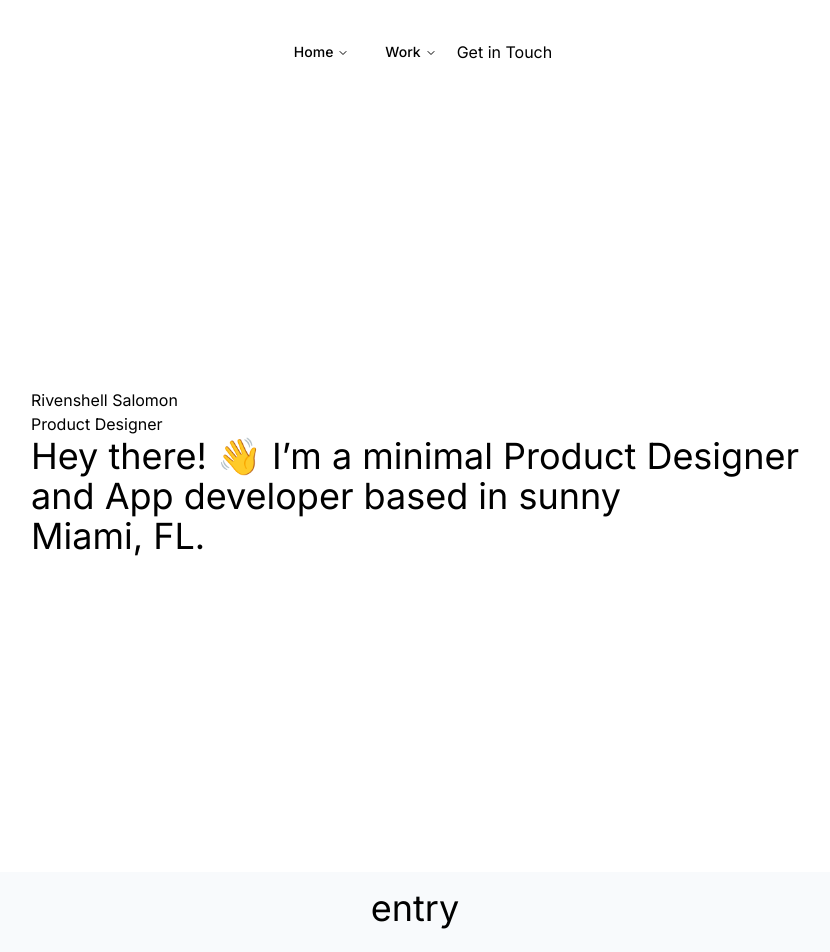
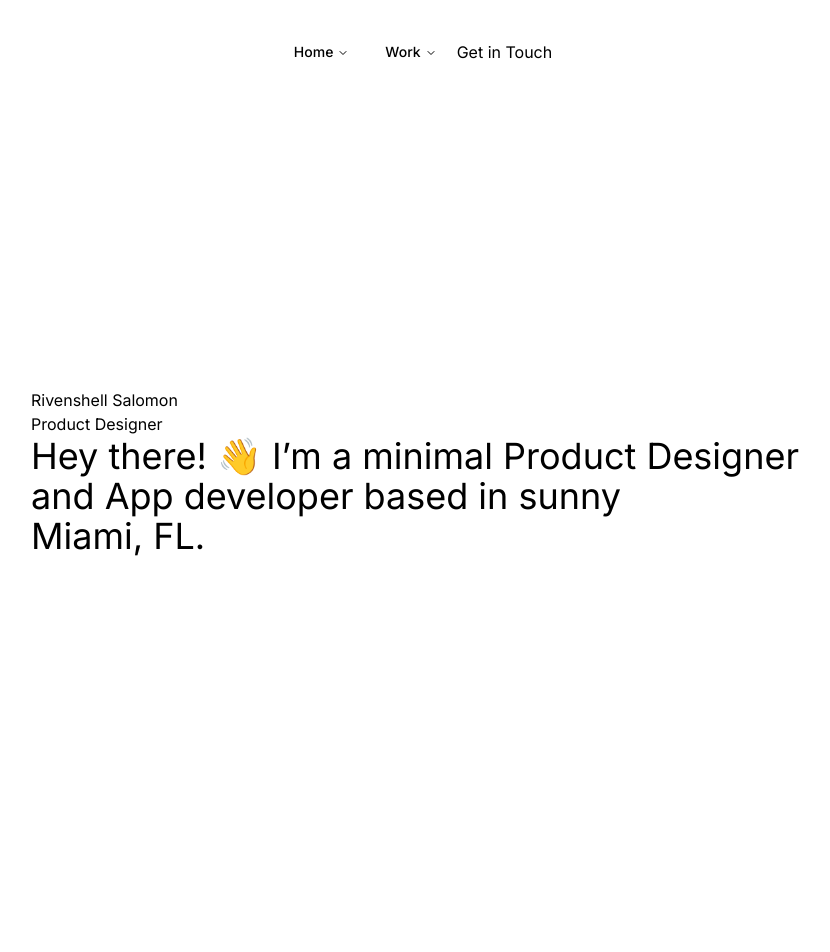
Before and after one commit to rivenshell/ux-portfolio, a Next.js app: page / in a window 1280 px wide. Shown: the top 952 px of the page, without its empty margins (225-1055 px from the left). Built offline with nearby package versions, Linux system fonts and the light colour scheme.

Commit message:
background white

```diff
--- a/app/components/Portfolio.tsx
+++ b/app/components/Portfolio.tsx
@@ -4,14 +4,7 @@ import React from "react"
 const Portfolio = () => {
   return (
     <>
-      <div className="h-screen bg-slate-50">
-        <h1
-          aria-label="Projects Page"
-          className=" flex justify-center items-center text-4xl pt-4"
-        >
-          entry
-        </h1>
-      </div>
+      <div className="h-screen "></div>
     </>
   )
 }
```
